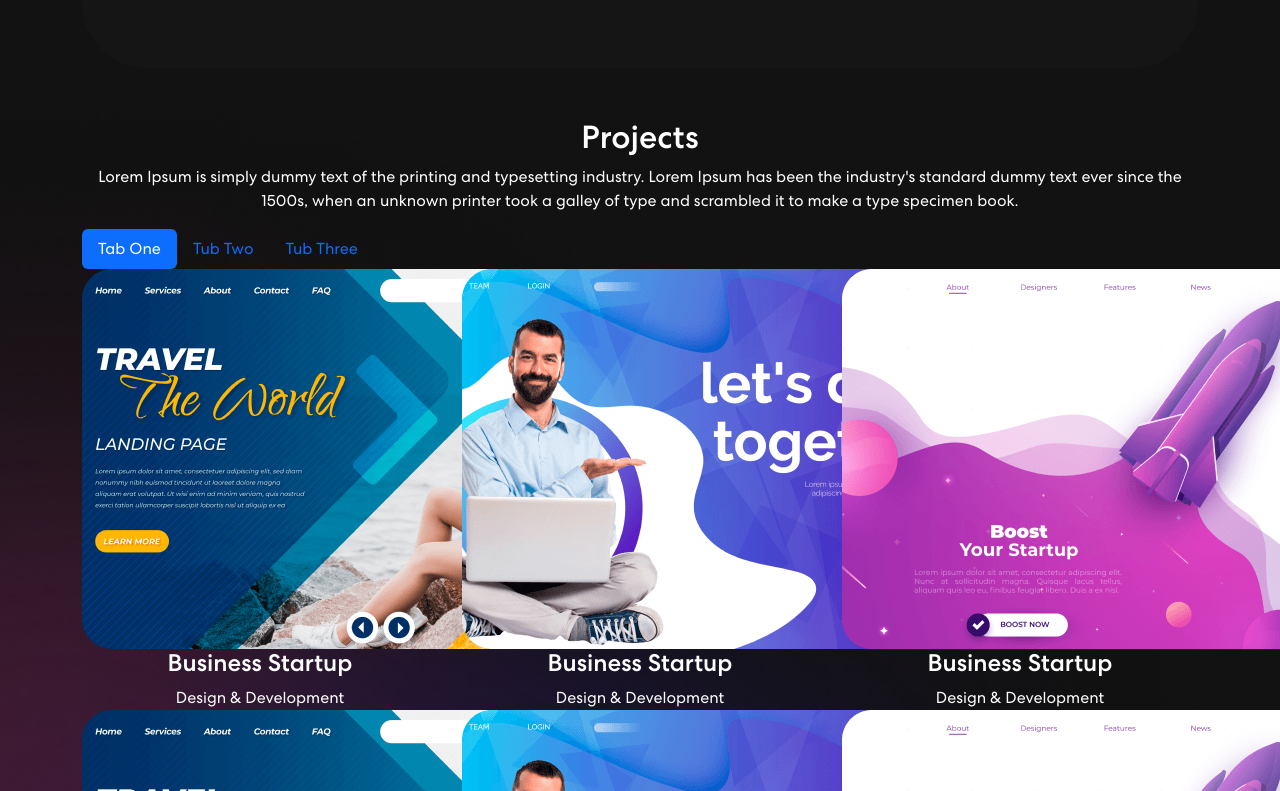
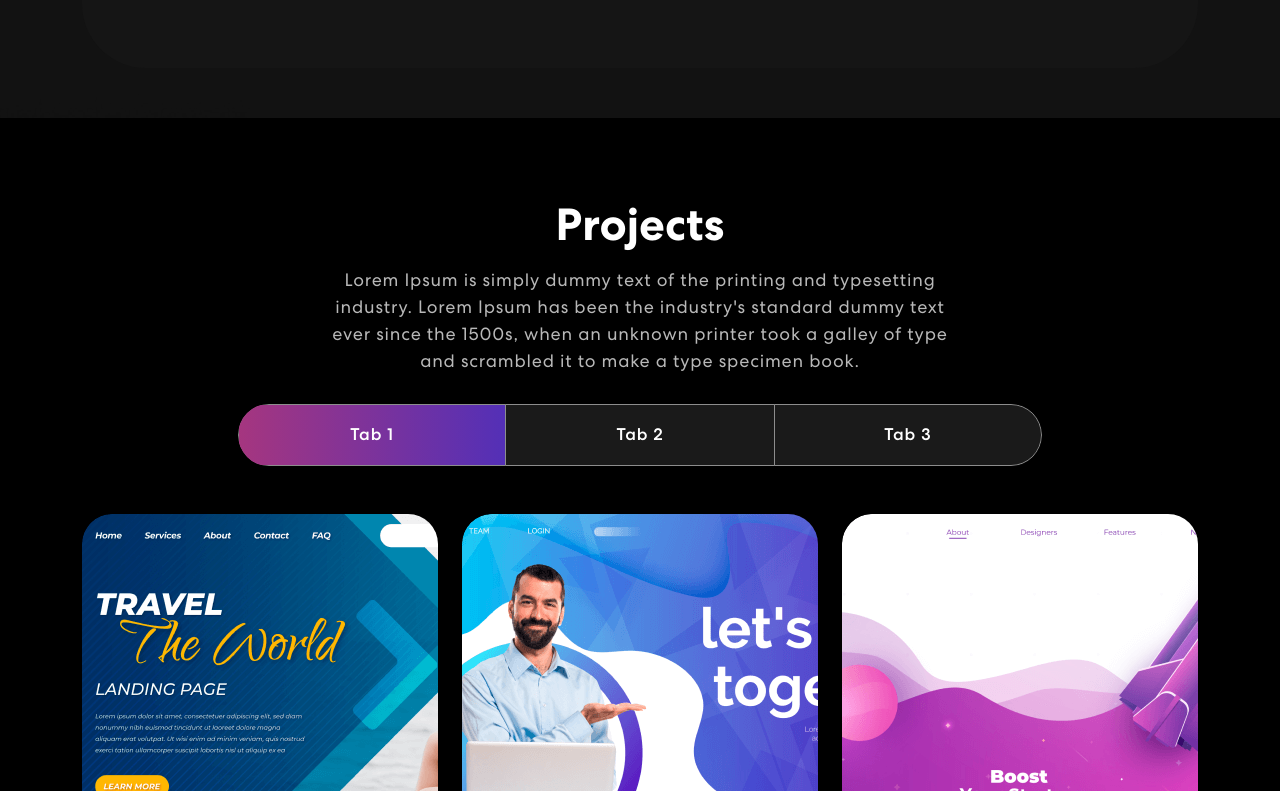
Before and after one commit to kfir571/Portfolio, a React (Create React App) app: page / in a window 1280 px wide. Shown: the part 1369-2160 px from the top of the page. Built offline with nearby package versions, Linux system fonts and the light colour scheme.

Commit message:
Add tzipy changs

```diff
--- a/src/App.css
+++ b/src/App.css
@@ -48,13 +48,29 @@ nav.navbar {
   z-index: 9999;
   transition:  0.32s ease-in-out;
 }
+
+#basic-navbar-nav {
+  display: flex;
+  justify-content: space-between;
+  width: 100%;
+}
+
+
 nav.navbar.scrolled {
   padding: 0px 0;
   background-color: #121212;
 }
 nav.navbar a.navbar-brand {
-    width: 9%;
+    width: 14%;
 }
+
+@media only screen and (max-width: 420px) {
+  nav.navbar a.navbar-brand {
+    display: none;
+  }
+}
+
+
 nav.navbar .navbar-nav .nav-link.navbar-link {
   font-weight: 400;
   color: #fff !important;
@@ -72,7 +88,7 @@ span.navbar-text {
     align-items: center;
 }
 .social-icon {
-    display: inline-block;
+    display: flex;
     margin-left: 14px;
 }
 /* !!!!!!!!!!!!!!!!!!!!!!!!!!!!!!!!!!111 */
@@ -324,6 +340,203 @@ nav.navbar .navbar-toggler[aria-expanded="true"] .navbar-toggler-icon {
   margin-top: 35px;
 }
 
+/************ Projects Css ************/
+.project {
+  padding: 80px 0;
+  position: relative;
+  background-color: black;
+}
+.project h2 {
+	font-size: 45px;
+	font-weight: 700;
+  text-align: center;
+}
+.project p {
+  color: #B8B8B8;
+  font-size: 18px;
+  letter-spacing: 0.8px;
+  line-height: 1.5em;
+  margin: 14px auto 30px auto;
+  text-align: center;
+  width: 56%;
+}
+.project .nav.nav-pills {
+  width: 72%;
+  margin: 0 auto;
+  border-radius: 50px;
+  background-color: rgb(255 255 255 / 10%);
+  overflow: hidden;
+}
+.project .nav.nav-pills .nav-item {
+  width: 33.33333%;
+}
+.project .nav.nav-pills .nav-link {
+  background-color: transparent;
+  border-radius: 0;
+  padding: 17px 0;
+  color: #fff;
+  width: 100%;
+  font-size: 17px;
+  letter-spacing: 0.8px;
+  font-weight: 500;
+  position: relative;
+  transition: 0.3s ease-in-out;
+  text-align: center;
+  z-index: 0;
+}
+.project .nav.nav-pills .nav-link::before {
+    content: "";
+    position: absolute;
+    width: 0;
+    height: 100%;
+    background: linear-gradient(90.21deg, #AA367C -5.91%, #4A2FBD 111.58%);
+    top: 0;
+    left: 0;
+    z-index: -1;
+    transition: 0.3s ease-in-out;
+}
+.project .nav.nav-pills .nav-link.active::before {
+    width: 100% !important;
+}
+.project .nav.nav-pills .nav-link.active {
+    border: 1px solid rgba(255, 255, 255, 1);
+}
+.nav-link#projects-tabs-tab-first {
+  border: 1px solid rgba(255, 255, 255, 0.5);
+  border-radius: 55px 0px 0px 55px;
+}
+.nav-link#projects-tabs-tab-second {
+  border-top: 1px solid rgba(255, 255, 255, 0.5);
+  border-bottom: 1px solid rgba(255, 255, 255, 0.5);
+}
+.nav-link#projects-tabs-tab-third {
+  border: 1px solid rgba(255, 255, 255, 0.5);
+  border-radius: 0 55px 55px 0;
+}
+.proj-imgbx {
+  position: relative;
+  border-radius: 30px;
+  overflow: hidden;
+  margin-bottom: 24px;
+}
+.proj-imgbx::before {
+  content: "";
+  background: linear-gradient(90.21deg, #AA367C -5.91%, #4A2FBD 111.58%);
+  opacity: 0.85;
+  position: absolute;
+  width: 100%;
+  height: 0;
+  transition: 0.4s ease-in-out;
+}
+.proj-imgbx:hover::before {
+  height: 100%;
+}
+.proj-txtx {
+  position: absolute;
+  text-align: center;
+  top: 65%;
+  left: 50%;
+  transform: translate(-50%, -50%);
+  transition: 0.5s ease-in-out;
+  opacity: 0;
+  width: 100%;
+}
+.proj-imgbx:hover .proj-txtx {
+  top: 50%;
+  opacity: 1;
+}
+.proj-txtx h4 {
+  font-size: 30px;
+  font-weight: 700;
+  letter-spacing: 0.8px;
+  line-height: 1.1em;
+}
+.proj-txtx span {
+  font-style: italic;
+  font-weight: 400;
+  font-size: 15px;
+  letter-spacing: 0.8px;
+}
+.background-image-right {
+  top: 20%;
+  position: absolute;
+  bottom: 0;
+  width: 35%;
+  right: 0;
+  z-index: -4;
+}
+
+/************ Projects Css ************/
+.contact {
+  background: linear-gradient(90.21deg, #AA367C -5.91%, #4A2FBD 111.58%);
+  padding: 60px 0 200px 0;
+}
+.contact img {
+  width: 92%;
+}
+.contact h2 {
+	font-size: 45px;
+	font-weight: 700;
+  margin-bottom: 30px;
+}
+.contact form input, .contact form textarea {
+  width: 100%;
+  background: rgba(255, 255, 255, 0.1);
+  border: 1px solid rgba(255, 255, 255, 0.5);
+  border-radius: 20px;
+  color: #fff;
+  margin: 0 0 8px 0;
+  padding: 18px 26px;
+  font-weight: 500;
+  font-size: 18px;
+  letter-spacing: 0.8px;
+  transition: 0.3s ease-in-out;
+}
+.contact form input:focus, .contact form textarea:focus {
+  background: rgba(255, 255, 255, 1);
+  color: #121212;
+}
+.contact form input::placeholder, .contact form textarea::placeholder {
+  font-size: 16px;
+  font-weight: 400;
+  color: #fff;
+}
+.contact form input:focus::placeholder, .contact form textarea:focus::placeholder {
+  color: #121212;
+  opacity: 0.8;
+}
+.contact form button {
+  font-weight: 700;
+  color: #000;
+  background-color: #fff;
+  padding: 14px 48px;
+  font-size: 18px;
+  margin-top: 25px;
+  border-radius: 0;
+  position: relative;
+  transition: 0.3s ease-in-out;
+}
+.contact form button span {
+  z-index: 1;
+  position: relative;
+}
+.contact form button:hover {
+  color: #fff;
+}
+.contact form button::before {
+  content: "";
+  background: #121212;
+  width: 0;
+  height: 100%;
+  position: absolute;
+  top: 0;
+  left: 0;
+  z-index: 0;
+  transition: 0.3s ease-in-out;
+}
+.contact form button:hover::before {
+  width: 100%;
+}
 
 .App {
   text-align: center;
--- a/src/components/NavBar.js
+++ b/src/components/NavBar.js
@@ -50,9 +50,9 @@ export const NavBar = () => {
             </Nav>
             <span className="navbar-text">
               <div className="social-icon">
-                <a href="https://www.linkedin.com/in/kfir-shabi1?lipi=urn%3Ali%3Apage%3Ad_flagship3_profile_view_base_contact_details%3B%2BOHSzn7RScuJxTQ%2BpKTFZA%3D%3D"><img src={navIcon1} alt="" /></a>
-                <a href="https://github.com/kfir571"><img className="git" src={navIcon2} alt="" /></a>
-                <a href="#"><img src={navIcon3} alt="" /></a>
+                <a target="_blank" href="https://www.linkedin.com/in/kfir-shabi1?lipi=urn%3Ali%3Apage%3Ad_flagship3_profile_view_base_contact_details%3B%2BOHSzn7RScuJxTQ%2BpKTFZA%3D%3D"><img src={navIcon1} alt="" /></a>
+                <a target="_blank" href="https://github.com/kfir571"><img className="git" src={navIcon2} alt="" /></a>
+                <a target="_blank" href="#"><img src={navIcon3} alt="" /></a>
               </div>
               <HashLink to='#connect'>
                 <button className="vvd"><span>Let’s Connect</span></button>
--- a/src/components/ProjectCard.js
+++ b/src/components/ProjectCard.js
@@ -1,14 +1,14 @@
 import { Col } from "react-bootstrap";
 export const ProjectCard = ({title, description, imgUrl}) => {
     return (
-        <Col xs={6} md={4}>
+    <Col size={12} sm={6} md={4}>
       <div className="proj-imgbx">
         <img src={imgUrl} />
-            </div>
         <div className="proj-txtx">
           <h4>{title}</h4>
           <span>{description}</span>
         </div>
+      </div>
     </Col>
     )
 }
--- a/src/components/Projects.js
+++ b/src/components/Projects.js
@@ -40,24 +40,22 @@ export const Projects = () => {
       ];
 
       return(
-        <section className="project" id="project">
+        <section className="project" id="projects">
             <Container>
                 <Row>
                     <Col>
                     <h2>Projects</h2>
                     <p>Lorem Ipsum is simply dummy text of the printing and typesetting industry. Lorem Ipsum has been the industry's standard dummy text ever since the 1500s, when an unknown printer took a galley of type and scrambled it to make a type specimen book.</p>
                     <Tab.Container id="projects-tabs" defaultActiveKey="first">
-                        <Nav variant="pills" defaultActiveKey="/home">
+                        <Nav variant="pills" className="nav-pills mb-5 justify-content-center align-items-center" id="pills-tab">
                             <Nav.Item>
-                                <Nav.Link eventKey="first">Tab One</Nav.Link>
+                                <Nav.Link eventKey="first">Tab 1</Nav.Link>
                             </Nav.Item>
                             <Nav.Item>
-                                <Nav.Link eventKey="second">Tub Two</Nav.Link>
+                                <Nav.Link eventKey="second">Tab 2</Nav.Link>
                             </Nav.Item>
                             <Nav.Item>
-                                <Nav.Link eventKey="third">
-                                Tub Three
-                                </Nav.Link>
+                                <Nav.Link eventKey="third">Tab 3</Nav.Link>
                             </Nav.Item>
                         </Nav>
                         <Tab.Content>
@@ -82,6 +80,7 @@ export const Projects = () => {
                     </Col>
                 </Row>
             </Container>
+            <img className="background-image-right" src={colorSharp2} />
         </section>
       )
 }
```
Lines whose indentation alone changed are shown as unchanged.
